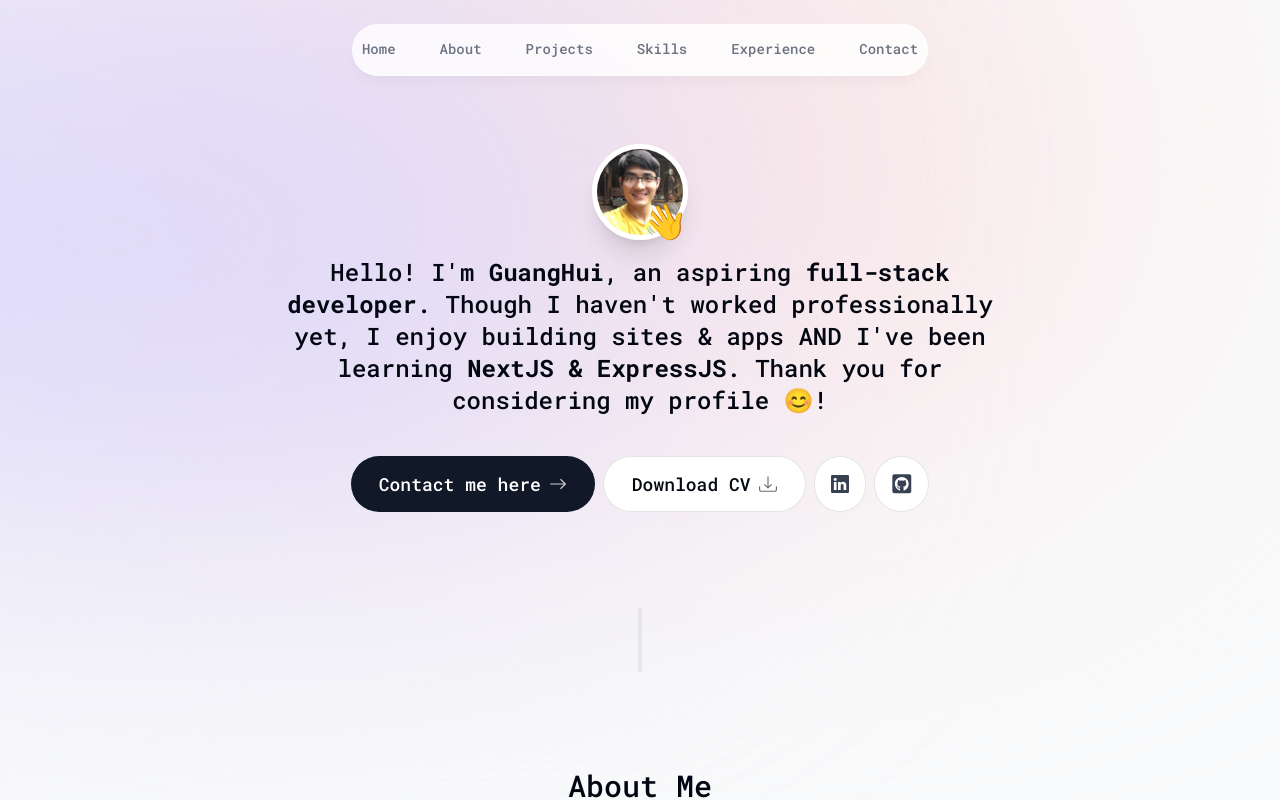
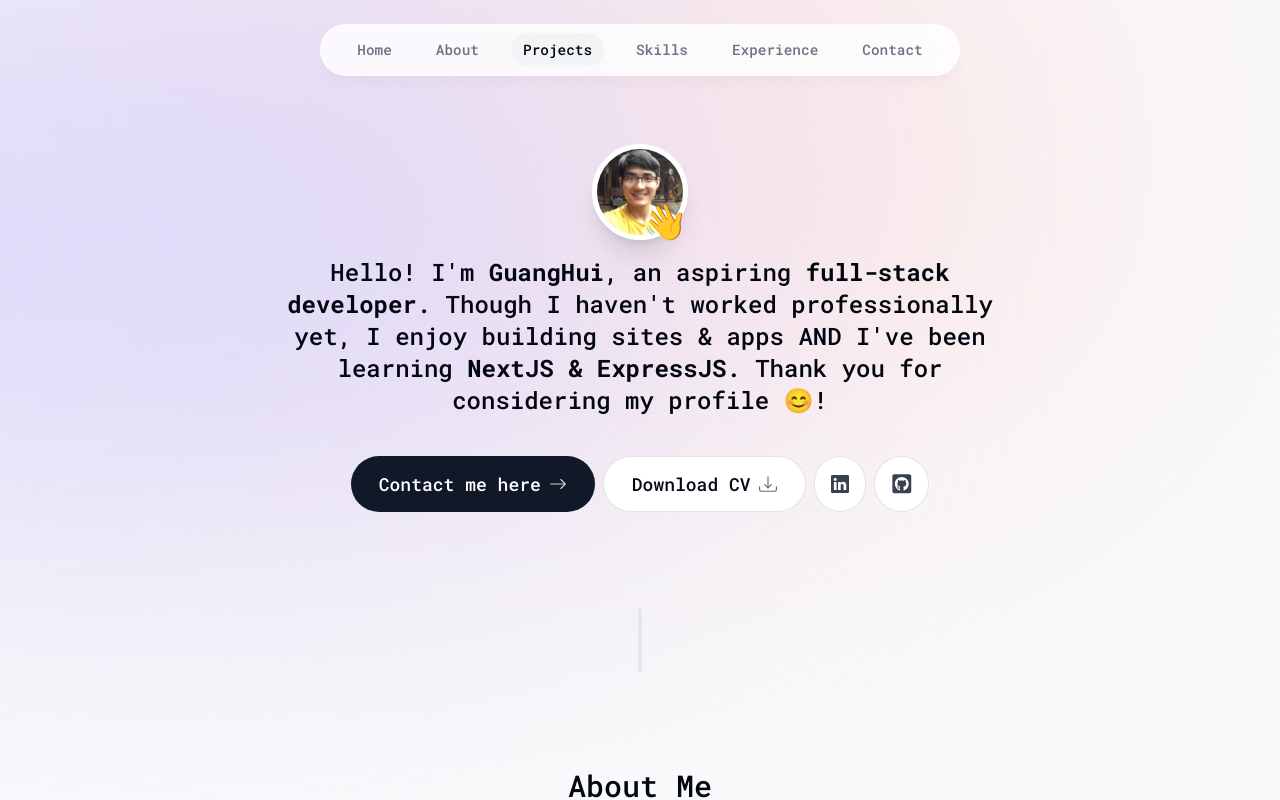
Before and after one commit to guanghui28/guanghui-s_portfolio, a Next.js app: page / in a window 1280 px wide. Shown: the top 800 px of the page. Built offline with nearby package versions, Linux system fonts and the light colour scheme.

Commit message:
header functionality done

```diff
--- a/app/layout.tsx
+++ b/app/layout.tsx
@@ -2,6 +2,7 @@
 import { Roboto_Mono } from "next/font/google";
 import Header from "@/components/header";
 import "./globals.css";
+import ActiveSectionContextProvider from "@/context/active-section-context";
 
 const roboto = Roboto_Mono({ subsets: ["latin", "vietnamese"] });
 
@@ -16,15 +17,17 @@
 	children: React.ReactNode;
 }>) {
 	return (
-		<html lang="en">
+		<html lang="en" className="!scroll-smooth">
 			<body
 				className={`${roboto.className} bg-gray-50 text-gray-950 relative h-[5000px] pt-28 sm:pt-36`}
 			>
 				<div className="bg-[#fbe2e3] absolute top-[-6rem] -z-10 right-[11rem] w-[31.5rem] h-[31.5rem] rounded-full blur-[10rem] sm:w-[68.75rem]" />
 				<div className="bg-[#dbd7fb] absolute top-[-1rem] -z-10 left-[-35rem] w-[50rem] h-[31.5rem] rounded-full blur-[10rem] sm:w-[68.75rem] md:left-[-33rem] lg:left-[-28rem] xl:left[-5rem]" />
 
-				<Header />
-				{children}
+				<ActiveSectionContextProvider>
+					<Header />
+					{children}
+				</ActiveSectionContextProvider>
 			</body>
 		</html>
 	);
--- a/components/about.tsx
+++ b/components/about.tsx
@@ -1,14 +1,19 @@
 "use client";
+import { useSectionInView } from "@/lib/hooks";
 import SectionHeading from "./section-heading";
 import { motion } from "framer-motion";
 
 const About = () => {
+	const { ref } = useSectionInView("About");
+
 	return (
 		<motion.section
+			ref={ref}
 			initial={{ opacity: 0, y: 100 }}
 			animate={{ opacity: 1, y: 0 }}
 			transition={{ delay: 0.175 }}
-			className="mb-28 max-w-[45rem] text-center leading-8 sm:mb-40"
+			className="mb-28 max-w-[45rem] text-center leading-8 sm:mb-40 scroll-mt-28"
+			id="about"
 		>
 			<SectionHeading>About me</SectionHeading>
 			<p className="mb-3">
--- a/components/header.tsx
+++ b/components/header.tsx
@@ -3,12 +3,17 @@
 import { links } from "@/lib/data";
 import { motion } from "framer-motion";
 import Link from "next/link";
+import clsx from "clsx";
+import { useActiveSectionContext } from "@/context/active-section-context";
 
 const Header = () => {
+	const { activeSection, setActiveSection, setTimeOfLastClick } =
+		useActiveSectionContext();
+
 	return (
 		<header className="z-[999] relative">
 			<motion.div
-				className="fixed top-0 left-1/2 h-[4.5rem] w-full rounded-none border border-white border-opacity-40 bg-white bg-opacity-80 shadow-lg shadow-black/[0.03] backdrop-blur-[0.5rem] sm:top-6 sm:h-[3.25rem] sm:w-[36rem] sm:rounded-full"
+				className="fixed top-0 left-1/2 h-[4.5rem] w-full rounded-none border border-white border-opacity-40 bg-white bg-opacity-80 shadow-lg shadow-black/[0.03] backdrop-blur-[0.5rem] sm:top-6 sm:h-[3.25rem] sm:w-[40rem] sm:rounded-full"
 				initial={{ y: -100, x: "-50%", opacity: 0 }}
 				animate={{ y: 0, x: "-50%", opacity: 1 }}
 			></motion.div>
@@ -17,16 +22,36 @@
 				<ul className="flex w-[22rem] flex-wrap items-center justify-center gap-y-1 text-[0.9rem] font-medium text-gray-500 sm:w-[initial] sm:flex-nowrap sm:gap-5">
 					{links.map((link) => (
 						<motion.li
-							className="h-3/4 flex items-center justify-center"
+							className="h-3/4 flex items-center justify-center relative"
 							key={link.hash}
 							initial={{ y: -100, opacity: 0 }}
 							animate={{ y: 0, opacity: 1 }}
 						>
 							<Link
-								className="w-full flex items-center justify-center p-3 hover:text-gray-950 transition text-sm"
+								className={clsx(
+									"w-full flex items-center justify-center p-3 hover:text-gray-950 transition text-md",
+									{
+										"text-gray-950": link.name === activeSection,
+									}
+								)}
 								href={link.hash}
+								onClick={() => {
+									setActiveSection(link.name);
+									setTimeOfLastClick(Date.now());
+								}}
 							>
 								{link.name}
+								{link.name === activeSection && (
+									<motion.span
+										className="bg-gray-100 rounded-full absolute inset-0 -z-10"
+										layoutId="activeSection"
+										transition={{
+											type: "spring",
+											stiffness: 380,
+											damping: 30,
+										}}
+									></motion.span>
+								)}
 							</Link>
 						</motion.li>
 					))}
--- a/components/intro.tsx
+++ b/components/intro.tsx
@@ -5,10 +5,17 @@
 import Link from "next/link";
 import { BsArrowRight, BsDownload, BsLinkedin } from "react-icons/bs";
 import { FaGithubSquare } from "react-icons/fa";
+import { useSectionInView } from "@/lib/hooks";
 
 const Intro = () => {
+	const { ref } = useSectionInView("Home", 0.5);
+
 	return (
-		<section className="mb-28 max-w-[50rem] text-center sm:mb-0">
+		<section
+			ref={ref}
+			className="mb-28 max-w-[50rem] text-center sm:mb-0 scroll-mt-28"
+			id="home"
+		>
 			<div className="flex items-center justify-center">
 				<div className="relative">
 					<motion.div
--- a/components/projects.tsx
+++ b/components/projects.tsx
@@ -1,11 +1,14 @@
+"use client";
 import SectionHeading from "./section-heading";
 import { projectsData } from "@/lib/data";
 import Project from "./project";
 import React from "react";
+import { useSectionInView } from "@/lib/hooks";
 
 const Projects = () => {
+	const { ref } = useSectionInView("Projects", 0.5);
 	return (
-		<section className="">
+		<section ref={ref} className="scroll-mt-28" id="projects">
 			<SectionHeading>My Projects</SectionHeading>
 			<div className="">
 				{projectsData.map((project, index) => (
--- /dev/null
+++ b/context/active-section-context.tsx
@@ -0,0 +1,50 @@
+"use client";
+import React, { createContext, ReactNode, useContext, useState } from "react";
+import type { SectionName } from "@/lib/types";
+
+type ChildrenProps = {
+	children: ReactNode;
+};
+
+type ActiveSectionContextType = {
+	activeSection: SectionName;
+	setActiveSection: React.Dispatch<React.SetStateAction<SectionName>>;
+	timeOfLastClick: number;
+	setTimeOfLastClick: React.Dispatch<React.SetStateAction<number>>;
+};
+
+const ActiveSectionContext = createContext<ActiveSectionContextType | null>(
+	null
+);
+
+const ActiveSectionContextProvider = ({ children }: ChildrenProps) => {
+	const [activeSection, setActiveSection] = useState<SectionName>("Home");
+	const [timeOfLastClick, setTimeOfLastClick] = useState(0);
+
+	return (
+		<ActiveSectionContext.Provider
+			value={{
+				activeSection,
+				setActiveSection,
+				timeOfLastClick,
+				setTimeOfLastClick,
+			}}
+		>
+			{children}
+		</ActiveSectionContext.Provider>
+	);
+};
+
+export default ActiveSectionContextProvider;
+
+export const useActiveSectionContext = () => {
+	const context = useContext(ActiveSectionContext);
+
+	if (!context) {
+		throw new Error(
+			"useActiveSectionContext must be used within an ActiveSectionContextProvider"
+		);
+	}
+
+	return context;
+};
--- /dev/null
+++ b/lib/hooks.ts
@@ -0,0 +1,22 @@
+import { useActiveSectionContext } from "@/context/active-section-context";
+import { useEffect } from "react";
+import { useInView } from "react-intersection-observer";
+import type { SectionName } from "./types";
+
+export const useSectionInView = (
+	sectionName: SectionName,
+	threshold = 0.75
+) => {
+	const { setActiveSection, timeOfLastClick } = useActiveSectionContext();
+	const { ref, inView } = useInView({
+		threshold,
+	});
+
+	useEffect(() => {
+		if (inView && Date.now() - timeOfLastClick > 1000) {
+			setActiveSection(sectionName);
+		}
+	}, [inView, setActiveSection, timeOfLastClick, sectionName]);
+
+	return { ref };
+};
--- /dev/null
+++ b/lib/types.ts
@@ -0,0 +1,3 @@
+import { links } from "./data";
+
+export type SectionName = (typeof links)[number]["name"];
--- a/package.json
+++ b/package.json
@@ -9,11 +9,13 @@
     "lint": "next lint"
   },
   "dependencies": {
+    "clsx": "^2.1.1",
     "framer-motion": "^11.2.10",
     "next": "14.2.3",
     "react": "^18",
     "react-dom": "^18",
-    "react-icons": "^5.2.1"
+    "react-icons": "^5.2.1",
+    "react-intersection-observer": "^9.10.3"
   },
   "devDependencies": {
     "@types/node": "^20",
```
Also changed, not shown: 1 other file (tests, documents, lock files or other folders).
